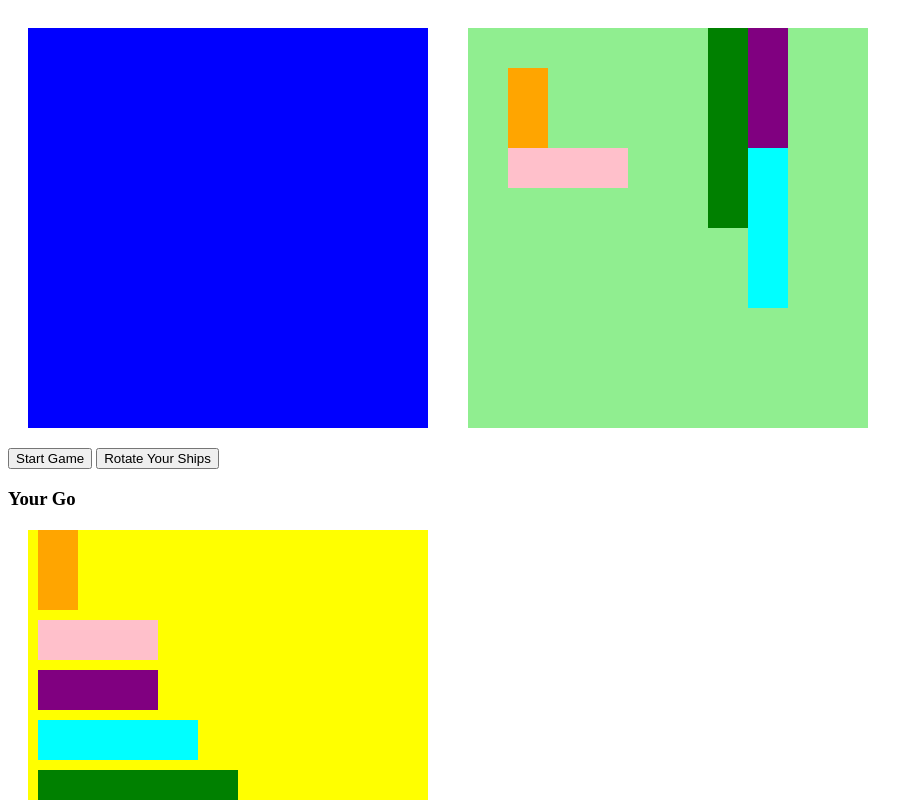
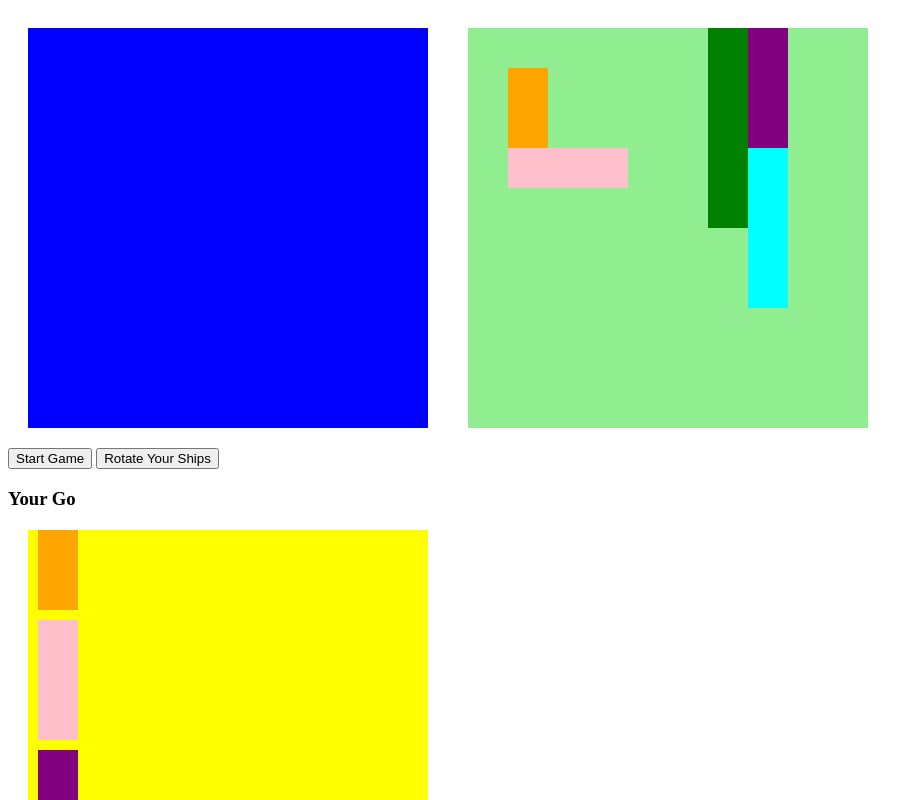
Before and after one commit to ratzPereira/Battleship-app, a plain HTML site: page index.html in a window 1280 px wide. Both pictures are taken after a click on the button "Rotate Your Ships". Shown: the top 800 px of the page, without its empty margins (0-923 px from the left). Drawn offline with Linux system fonts and the light colour scheme.

Commit message:
fixed bug with .querrySelectorAll(.ships). Added  eventListners for user move the ships

```diff
--- a/app.js
+++ b/app.js
@@ -5,7 +5,7 @@ document.addEventListener ('DOMContentLoaded', () => {
     const userGrid = document.querySelector('.grid-user');
     const computerGrid = document.querySelector('.grid-computer');
     const displayGrid = document.querySelector('.grid-display');
-    const ship = document.querySelector('.ship');
+    const ships = document.querySelectorAll('.ship');
     const destroyer = document.querySelector('.destroyer-container');
     const submarine = document.querySelector('.submarine-container');
     const cruiser = document.querySelector('.cruiser-container');
@@ -116,12 +116,79 @@ document.addEventListener ('DOMContentLoaded', () => {
     //rotate the ships
     function rotate() {
         if(isHorizontal){
-            destroyer.classList.toggle('destroyer-container-vertical')
-            isHorizontal = true
+            destroyer.classList.toggle('destroyer-container-vertical') //on click, the destroyer-container-vertical is our CSS will be called
+            submarine.classList.toggle('submarine-container-vertical')
+            cruiser.classList.toggle('cruiser-container-vertical')
+            battleship.classList.toggle('battleship-container-vertical')
+            carrier.classList.toggle('carrier-container-vertical')
+
+            isHorizontal = false
+            return
+        }
+
+        if(!isHorizontal){
+            destroyer.classList.toggle('destroyer-container-vertical') //on click, the destroyer-container-vertical is our CSS will be called
+            submarine.classList.toggle('submarine-container-vertical')
+            cruiser.classList.toggle('cruiser-container-vertical')
+            battleship.classList.toggle('battleship-container-vertical')
+            carrier.classList.toggle('carrier-container-vertical')
+
+            isHorizontal = false
+            return
         }
     }
 
     //adding the event to the button
-    rotateButton.addEventListener('click', rotate)
+    rotateButton.addEventListener('click', rotate);
+
+
+    //move around user ships
+    ships.forEach(ship => ship.addEventListener('dragstart', dragStart));
+    userSquares.forEach(square => square.addEventListener('dragstart', dragStart));
+    userSquares.forEach(square => square.addEventListener('dragover', dragOver));
+    userSquares.forEach(square => square.addEventListener('dragenter', dragEnter));
+    userSquares.forEach(square => square.addEventListener('dragleave', dragLeave));
+    userSquares.forEach(square => square.addEventListener('drop', dragDrop));
+    userSquares.forEach(square => square.addEventListener('dragend', dragEnd));
+
+
+
+    let selectedShipNameWithIndex //so we know what we're working with at all times
+
+    ships.forEach(ship => ship.addEventListener('mousedown', (e) => {
+        selectedShipNameWithIndex = e.target.id   // whatever id we pick we then assign it to the selectedShipNameWithIndex
+    }))
+
+
+    function dragStart (e){
+
+        console.log(e.target)
+        console.log(this)
+    }
+
+    function dragOver (){
+
+
+    }
+
+    function dragEnter (){
+
+
+    }
+
+    function dragLeave (){
+
+
+    }
+
+    function dragDrop (){
+
+
+    }
+
+    function dragEnd (){
+
+
+    }
 
 })
--- a/style.css
+++ b/style.css
@@ -58,12 +58,30 @@
     display: flex;
 }
 
+.submarine-container-vertical {
+    width: 40px;
+    height: 120px;
+    background-color: pink;
+    margin: 10px;
+    display: flex;
+    flex-wrap: wrap;
+}
+
 .cruiser-container {
     width: 120px;
     height: 40px;
     background-color: purple;
     margin: 10px;
     display: flex;
+}
+
+.cruiser-container-vertical {
+    width: 40px;
+    height: 120px;
+    background-color: purple;
+    margin: 10px;
+    display: flex;
+    flex-wrap: wrap;
 }
 
 .battleship-container {
@@ -74,12 +92,30 @@
     display: flex;
 }
 
+.battleship-container-vertical {
+    width: 40px;
+    height: 160px;
+    background-color: aqua;
+    margin: 10px;
+    display: flex;
+    flex-wrap: wrap;
+}
+
 .carrier-container {
     width: 200px;
     height: 40px;
     background-color: green;
     margin: 10px;
     display: flex;
+}
+
+.carrier-container-vertical {
+    width: 40px;
+    height: 200px;
+    background-color: green;
+    margin: 10px;
+    display: flex;
+    flex-wrap: wrap;
 }
 
 .ship div {   /* any div in the class ship */
```
